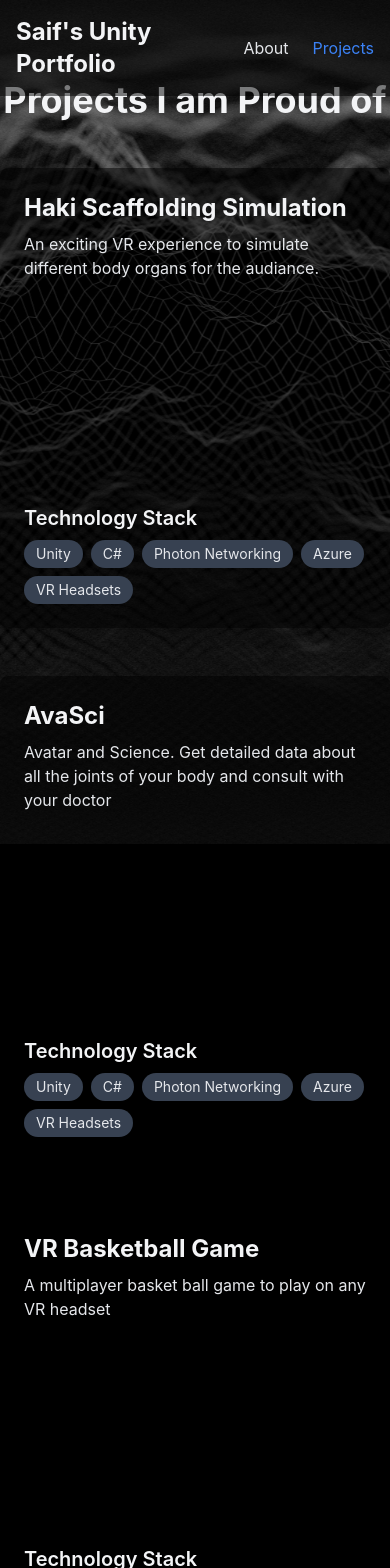
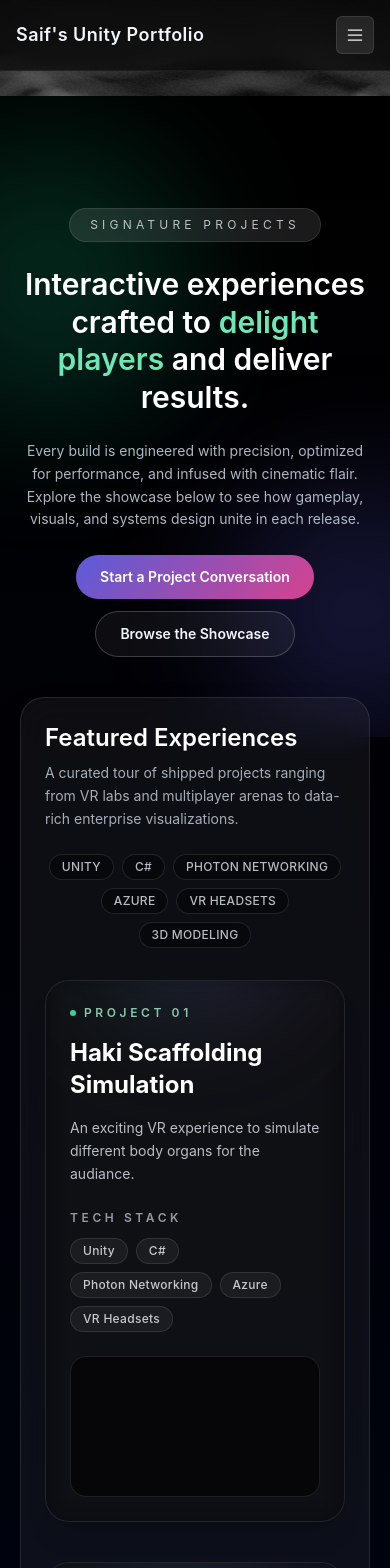
Before and after one commit to Saif0089/Unity-React-Portfolio, a React (Create React App) app: page /projects in a window 390 px wide. Shown: the top 1568 px of the page. Built offline with nearby package versions, Linux system fonts and the light colour scheme.

Commit message:
Revamp projects page and responsive navigation

```diff
--- a/src/App.js
+++ b/src/App.js
@@ -4,6 +4,7 @@ import About from "./pages/About";
 import Projects from "./pages/Projects";
 function App() {
     const [opacity, setOpacity] = useState(1);
+    const [isMenuOpen, setIsMenuOpen] = useState(false);
     useEffect(() => {
 
         // Mouse Trail Effect
@@ -51,34 +52,55 @@ function App() {
         // Event Listeners
         window.addEventListener("mousemove", handleMouseMove);
         window.addEventListener("click", handleMouseClick);
+        window.addEventListener("scroll", handleScroll, { passive: true });
 
         return () => {
             window.removeEventListener("mousemove", handleMouseMove);
             window.removeEventListener("click", handleMouseClick);
+            window.removeEventListener("scroll", handleScroll);
         };
     }, []);
 
     return (
         <Router>
-            <div className="relative">
-                {/* Parallax Background */}
+            <div className="relative min-h-screen">
                 <div id="parallax-bg" className="fixed inset-0 z-0"></div>
 
-                {/* Navigation Bar */}
                 <nav
                     style={{ opacity }}
-                    className="fixed top-0 left-0 w-full bg-black bg-opacity-50 text-white p-4 mb-0 z-50 transition-opacity duration-300"
+                    className="fixed top-0 left-0 z-50 w-full border-b border-white/5 bg-black/60 text-white backdrop-blur-lg transition-opacity duration-300"
                 >
-                    <div className="container mx-auto flex justify-between items-center">
-                        <h1 className="text-2xl font-bold text-gray-100">Saif's Unity Portfolio</h1>
-                        <ul className="flex space-x-6">
+                    <div className="mx-auto flex max-w-6xl items-center justify-between px-4 py-4 sm:px-6">
+                        <NavLink to="/" className="text-lg font-semibold tracking-wide text-slate-100 sm:text-xl">
+                            Saif&apos;s Unity Portfolio
+                        </NavLink>
+                        <button
+                            type="button"
+                            className="inline-flex items-center justify-center rounded-md border border-white/10 bg-white/10 p-2 text-slate-100 transition hover:border-white/30 hover:bg-white/20 focus:outline-none focus:ring-2 focus:ring-emerald-400/60 md:hidden"
+                            aria-label="Toggle navigation menu"
+                            aria-expanded={isMenuOpen}
+                            onClick={() => setIsMenuOpen((prev) => !prev)}
+                        >
+                            <span className="sr-only">Open navigation</span>
+                            <svg
+                                className={`h-5 w-5 transition-transform ${isMenuOpen ? "rotate-90" : "rotate-0"}`}
+                                xmlns="http://www.w3.org/2000/svg"
+                                fill="none"
+                                viewBox="0 0 24 24"
+                                stroke="currentColor"
+                                strokeWidth="1.5"
+                            >
+                                <path strokeLinecap="round" strokeLinejoin="round" d="M4 6h16M4 12h16M4 18h16" />
+                            </svg>
+                        </button>
+                        <ul className="hidden items-center gap-6 text-sm font-medium md:flex">
                             <li>
                                 <NavLink
                                     to="/"
                                     className={({ isActive }) =>
-                                        isActive
-                                            ? "text-blue-500"
-                                            : "text-gray-200 hover:text-blue-500"
+                                        `rounded-full px-3 py-2 transition hover:text-white ${
+                                            isActive ? "text-emerald-300" : "text-slate-200"
+                                        }`
                                     }
                                 >
                                     About
@@ -88,9 +110,43 @@ function App() {
                                 <NavLink
                                     to="/projects"
                                     className={({ isActive }) =>
-                                        isActive
-                                            ? "text-blue-500"
-                                            : "text-gray-200 hover:text-blue-500"
+                                        `rounded-full px-3 py-2 transition hover:text-white ${
+                                            isActive ? "text-emerald-300" : "text-slate-200"
+                                        }`
+                                    }
+                                >
+                                    Projects
+                                </NavLink>
+                            </li>
+                        </ul>
+                    </div>
+                    <div
+                        className={`md:hidden transition-[max-height] duration-300 ease-in-out ${
+                            isMenuOpen ? "max-h-44" : "max-h-0"
+                        } overflow-hidden`}
+                    >
+                        <ul className="flex flex-col gap-3 px-4 pb-4 pt-2 text-sm font-medium">
+                            <li>
+                                <NavLink
+                                    to="/"
+                                    onClick={() => setIsMenuOpen(false)}
+                                    className={({ isActive }) =>
+                                        `rounded-xl border border-transparent px-3 py-2 transition hover:border-white/10 hover:bg-white/5 hover:text-white ${
+                                            isActive ? "border-white/10 bg-white/5 text-emerald-300" : "text-slate-200"
+                                        }`
+                                    }
+                                >
+                                    About
+                                </NavLink>
+                            </li>
+                            <li>
+                                <NavLink
+                                    to="/projects"
+                                    onClick={() => setIsMenuOpen(false)}
+                                    className={({ isActive }) =>
+                                        `rounded-xl border border-transparent px-3 py-2 transition hover:border-white/10 hover:bg-white/5 hover:text-white ${
+                                            isActive ? "border-white/10 bg-white/5 text-emerald-300" : "text-slate-200"
+                                        }`
                                     }
                                 >
                                     Projects
@@ -99,9 +155,8 @@ function App() {
                         </ul>
                     </div>
                 </nav>
-                {/* Page Content */}
-                <div className="pt-20 relative z-10 w-full">
-                    {/* Add padding to account for the fixed navbar */}
+
+                <div className="relative z-10 w-full pt-24 sm:pt-28">
                     <Routes>
                         <Route path="/" element={<About />} />
                         <Route path="/projects" element={<Projects />} />
--- a/src/components/VideoCard.js
+++ b/src/components/VideoCard.js
@@ -1,75 +1,62 @@
-import React, { useRef, useEffect, useState } from "react";
+import React, { useEffect, useRef, useState } from "react";
 import ReactPlayer from "react-player";
 
-function VideoCard({ title, url, description, techStack = [] }) {
-    const playerRef = useRef(null);
+function VideoCard({ title, url, description, techStack = [], index }) {
     const cardRef = useRef(null);
     const [isPlaying, setIsPlaying] = useState(false);
+    const formattedIndex = typeof index === "number" ? index.toString().padStart(2, "0") : "—";
 
     useEffect(() => {
+        if (typeof window === "undefined") {
+            return undefined;
+        }
+
         const handleVisibility = (entries) => {
             entries.forEach((entry) => {
                 if (entry.isIntersecting) {
-                    setIsPlaying(true); // Autoplay when visible
+                    setIsPlaying(true);
                 } else {
-                    setIsPlaying(false); // Pause when not visible
+                    setIsPlaying(false);
                 }
             });
         };
 
-        const observer = new IntersectionObserver(handleVisibility, { threshold: 0.5 });
+        const observer = new IntersectionObserver(handleVisibility, { threshold: 0.4 });
 
-        if (cardRef.current) {
-            observer.observe(cardRef.current);
+        const node = cardRef.current;
+        if (node) {
+            observer.observe(node);
         }
 
         return () => {
-            if (cardRef.current) {
-                observer.unobserve(cardRef.current);
+            if (node) {
+                observer.unobserve(node);
             }
         };
     }, []);
 
     return (
-        <div
+        <article
             ref={cardRef}
-            className="relative bg-black bg-opacity-50 p-6 rounded-lg shadow-lg hover:shadow-2xl transition-transform duration-300 transform hover:scale-105 max-w-4xl mx-auto"
+            className="group relative overflow-hidden rounded-3xl border border-white/10 bg-black/40 p-6 shadow-xl backdrop-blur-md transition-all duration-500 hover:-translate-y-2 hover:border-white/30 sm:p-8"
         >
-            {/* Video Details */}
-            <div className="mb-4">
-                <h2 className="text-2xl font-bold text-gray-100 mb-2">{title}</h2>
-                <p className="text-gray-200">{description}</p>
+            <div className="pointer-events-none absolute inset-x-14 -top-48 h-56 rounded-full bg-gradient-to-r from-emerald-400/20 via-indigo-400/20 to-purple-500/20 blur-3xl transition duration-700 group-hover:scale-110"></div>
+            <div className="relative grid gap-6 lg:grid-cols-[1.05fr,1fr]">
+                <div className="flex flex-col gap-4">
+                    <div className="flex items-center gap-2 text-xs font-semibold uppercase tracking-[0.3em] text-emerald-200/80">
+                        <span className="h-1.5 w-1.5 rounded-full bg-emerald-400"></span>
+                        Project {formattedIndex}
                     </div>
-
-            {/* Responsive Video Player */}
-            <div className="relative pt-[56.25%] rounded-lg overflow-hidden">
-                <ReactPlayer
-                    ref={playerRef}
-                    url={url}
-                    playing={isPlaying}
-                    controls={false} // Disable native YouTube controls
-                    width="100%"
-                    height="100%"
-                    className="absolute top-0 left-0 w-full h-full"
-                    muted
-                    loop
-                />
-                {/* Invisible Panel to Block User Interaction */}
-                <div
-                    className="absolute inset-0 z-10"
-                    style={{ backgroundColor: "transparent", pointerEvents: "all" }}
-                ></div>
-            </div>
-
-            {/* Tech Stack */}
+                    <h2 className="text-2xl font-bold text-white sm:text-3xl">{title}</h2>
+                    <p className="text-sm leading-relaxed text-slate-200/80 sm:text-base">{description}</p>
                     {techStack.length > 0 && (
-                <div className="mt-4">
-                    <h3 className="text-xl font-semibold text-gray-100 mb-2">Technology Stack</h3>
-                    <ul className="flex flex-wrap gap-2">
-                        {techStack.map((tech, index) => (
+                        <div className="mt-2">
+                            <h3 className="text-xs font-semibold uppercase tracking-[0.3em] text-slate-300/70">Tech Stack</h3>
+                            <ul className="mt-3 flex flex-wrap gap-2">
+                                {techStack.map((tech) => (
                                     <li
-                                key={index}
-                                className="bg-gray-700 text-gray-200 px-3 py-1 rounded-full text-sm shadow-sm"
+                                        key={`${title}-${tech}`}
+                                        className="rounded-full border border-white/10 bg-white/5 px-3 py-1 text-xs font-medium tracking-wide text-slate-100/80"
                                     >
                                         {tech}
                                     </li>
@@ -78,6 +65,24 @@ function VideoCard({ title, url, description, techStack = [] }) {
                         </div>
                     )}
                 </div>
+
+                <div className="relative overflow-hidden rounded-2xl border border-white/10 bg-black/60 shadow-inner">
+                    <div className="relative aspect-video">
+                        <ReactPlayer
+                            url={url}
+                            playing={isPlaying}
+                            controls={false}
+                            width="100%"
+                            height="100%"
+                            className="absolute inset-0"
+                            muted
+                            loop
+                        />
+                    </div>
+                    <div className="pointer-events-none absolute inset-0 bg-gradient-to-tr from-emerald-500/10 via-transparent to-indigo-500/20 opacity-0 transition-opacity duration-500 group-hover:opacity-100"></div>
+                </div>
+            </div>
+        </article>
     );
 }
 
--- a/src/pages/Projects.js
+++ b/src/pages/Projects.js
@@ -1,9 +1,15 @@
-import React, { useEffect, useState } from "react";
+import React, { useEffect, useMemo, useState } from "react";
 import VideoCard from "../components/VideoCard";
 
 function Projects() {
     const [videos, setVideos] = useState([]);
     const [isLoading, setIsLoading] = useState(true);
+
+    useEffect(() => {
+        if (typeof window !== "undefined") {
+            window.scrollTo({ top: 0, behavior: "smooth" });
+        }
+    }, []);
 
     useEffect(() => {
         fetch("/data/videos.json")
@@ -18,34 +24,100 @@ function Projects() {
             });
     }, []);
 
+    const highlightStacks = useMemo(() => {
+        const stackSet = new Set();
+        videos.forEach((video) => {
+            (video.techStack || []).forEach((stack) => stackSet.add(stack));
+        });
+        return Array.from(stackSet).slice(0, 6);
+    }, [videos]);
+
     return (
-        <section id="projects" className="">
-            <h1 className="text-4xl font-bold text-gray-100 mb-12 text-center">Projects I am Proud of</h1>
+        <main className="w-full bg-gradient-to-b from-black via-slate-950 to-black text-slate-100">
+            <section className="relative overflow-hidden">
+                <div className="absolute -left-24 top-10 h-72 w-72 rounded-full bg-emerald-500/20 blur-3xl sm:-left-16 sm:h-96 sm:w-96"></div>
+                <div className="absolute bottom-0 right-[-6rem] h-64 w-64 rounded-full bg-indigo-500/20 blur-3xl sm:h-80 sm:w-80"></div>
+                <div className="relative z-10 mx-auto flex max-w-6xl flex-col gap-6 px-5 pb-20 pt-28 text-center sm:px-8 sm:pt-32 sm:pb-24 md:text-left">
+                    <span className="mx-auto max-w-max rounded-full border border-white/10 bg-white/10 px-5 py-2 text-xs uppercase tracking-[0.35em] text-slate-200/80 md:mx-0">
+                        Signature Projects
+                    </span>
+                    <h1 className="text-3xl font-semibold leading-tight text-white sm:text-5xl">
+                        Interactive experiences crafted to <span className="text-emerald-300">delight players</span> and deliver results.
+                    </h1>
+                    <p className="mx-auto max-w-2xl text-sm leading-relaxed text-slate-300/85 sm:text-base md:mx-0">
+                        Every build is engineered with precision, optimized for performance, and infused with cinematic flair. Explore the showcase below to see how gameplay, visuals, and systems design unite in each release.
+                    </p>
+                    <div className="mx-auto flex flex-col items-center gap-3 sm:flex-row sm:justify-start md:mx-0">
+                        <a
+                            href="mailto:saif@example.com?subject=Project%20Inquiry"
+                            className="btn-aurora rounded-full px-6 py-3 text-sm font-semibold text-white shadow-lg"
+                        >
+                            Start a Project Conversation
+                        </a>
+                        <a
+                            href="#showreel"
+                            className="rounded-full border border-white/20 bg-white/5 px-6 py-3 text-sm font-semibold text-slate-100 transition-all hover:border-white/40 hover:bg-white/10 hover:text-white"
+                        >
+                            Browse the Showcase
+                        </a>
+                    </div>
+                </div>
+            </section>
+
+            <section id="showreel" className="relative mx-auto -mt-10 max-w-6xl px-5 pb-24 sm:px-8">
+                <div className="rounded-3xl border border-white/10 bg-white/5 p-6 shadow-2xl backdrop-blur-lg sm:p-10">
+                    <div className="flex flex-col gap-6 pb-8 md:flex-row md:items-center md:justify-between">
+                        <div>
+                            <h2 className="text-2xl font-semibold text-white sm:text-3xl">Featured Experiences</h2>
+                            <p className="mt-2 max-w-xl text-sm leading-relaxed text-slate-300/80 sm:text-base">
+                                A curated tour of shipped projects ranging from VR labs and multiplayer arenas to data-rich enterprise visualizations.
+                            </p>
+                        </div>
+                        {highlightStacks.length > 0 && (
+                            <ul className="flex flex-wrap justify-center gap-2 md:justify-end">
+                                {highlightStacks.map((stack) => (
+                                    <li
+                                        key={stack}
+                                        className="rounded-full border border-white/10 bg-black/40 px-3 py-1 text-xs font-medium uppercase tracking-wide text-slate-200/80"
+                                    >
+                                        {stack}
+                                    </li>
+                                ))}
+                            </ul>
+                        )}
+                    </div>
+
                     {isLoading ? (
-                <div className="space-y-4">
-                    {[...Array(3)].map((_, index) => (
-                        <div key={index} className="bg-gray-800 rounded-lg shadow-lg p-4 animate-pulse">
-                            <div className="bg-gray-700 rounded mb-4"></div>
-                            <div className="bg-gray-700 rounded  mb-2"></div>
-                            <div className="bg-gray-700 rounded "></div>
+                        <div className="grid gap-6 md:grid-cols-2">
+                            {Array.from({ length: 4 }).map((_, index) => (
+                                <div
+                                    key={index}
+                                    className="animate-pulse overflow-hidden rounded-3xl border border-white/5 bg-black/40 p-6 sm:p-8"
+                                >
+                                    <div className="aspect-video rounded-2xl bg-white/5"></div>
+                                    <div className="mt-5 h-5 w-3/4 rounded-full bg-white/10"></div>
+                                    <div className="mt-3 h-4 w-full rounded-full bg-white/5"></div>
+                                    <div className="mt-3 h-4 w-2/3 rounded-full bg-white/5"></div>
                                 </div>
                             ))}
                         </div>
                     ) : (
-                <div className="space-y-12">
+                        <div className="grid gap-10">
                             {videos.map((video, index) => (
                                 <VideoCard
-                            key={index}
+                                    key={`${video.title}-${index}`}
+                                    index={index + 1}
                                     title={video.title}
                                     url={video.url}
                                     description={video.description}
                                     techStack={video.techStack}
-                            animateOnView={true} // Pass prop to trigger animation when in viewport
                                 />
                             ))}
                         </div>
                     )}
+                </div>
             </section>
+        </main>
     );
 }
 
```
Also changed, not shown: src/pages/About.js (+3 -8 lines). Lines whose indentation alone changed are shown as unchanged.
